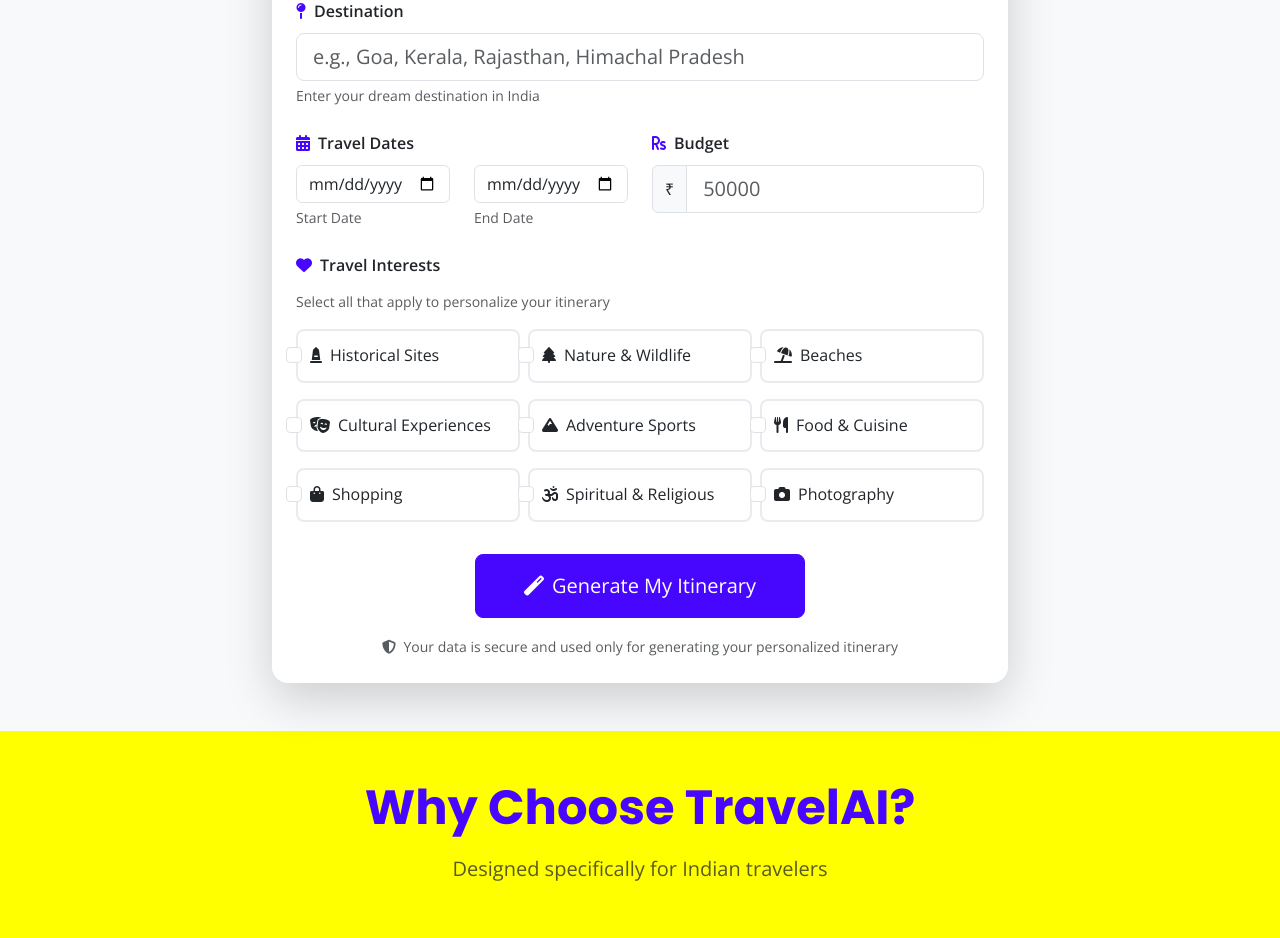
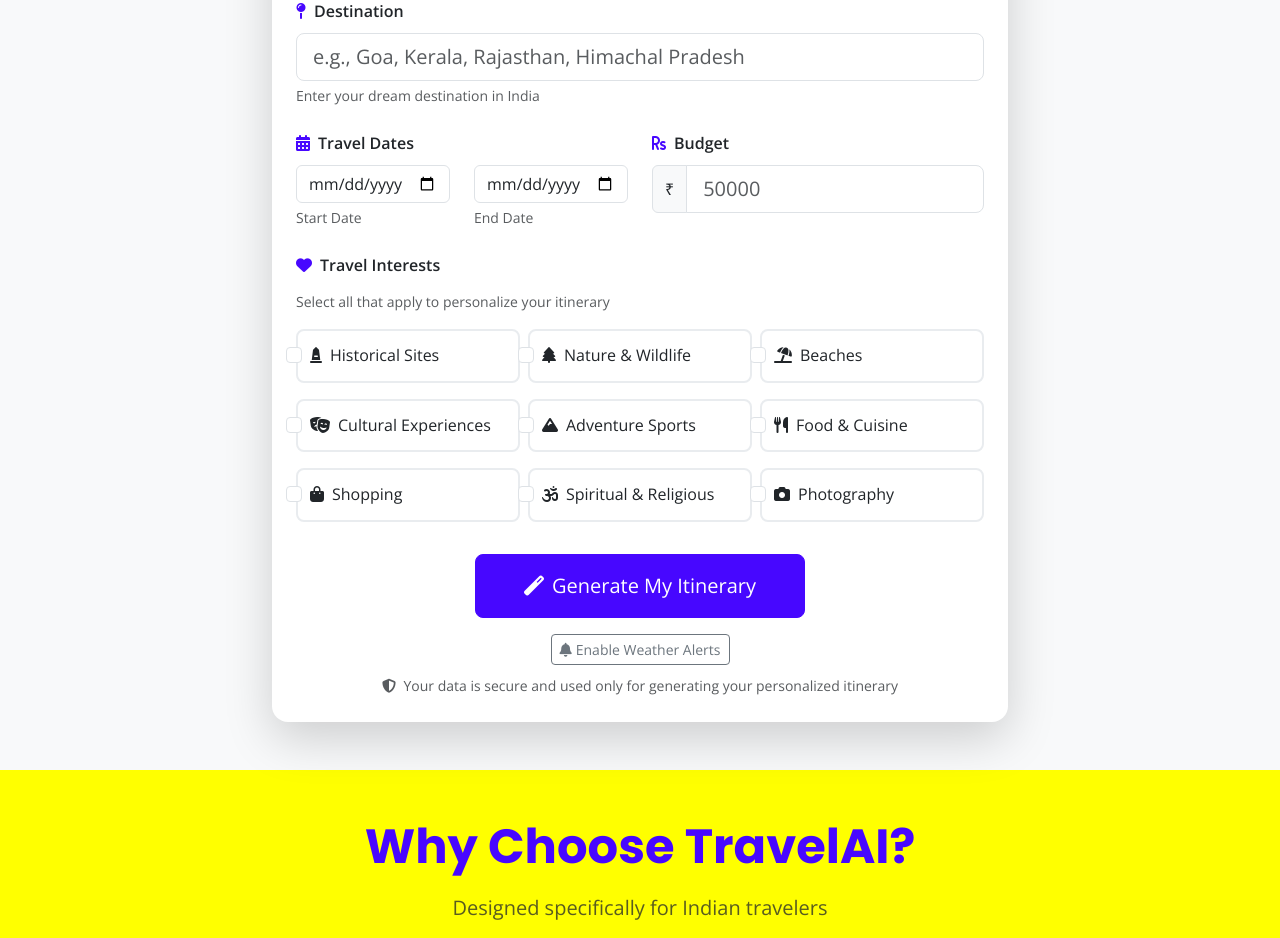
Before and after one commit to vaibhavanuragi2004/travel_itinerary_proj, a Flask app: page / in a window 1280 px wide. Shown: the part 759-1697 px from the top of the page. Run offline with Flask 3, Linux system fonts and the light colour scheme.

Commit message:
Notify users of upcoming weather events for travel destinations
Implements weather alerts using the `requests` library, adds a weather API endpoint, and integrates weather notifications into the app.js.

Replit-Commit-Author: Agent
Replit-Commit-Session-Id: d3386e37-e21e-4509-bb0c-e77e1919129a
Replit-Commit-Screenshot-Url: https://storage.googleapis.com/screenshot-production-us-central1/1c6af091-5cf0-46fe-9b91-fd2a57d08cc8/6db457fe-2318-4736-9228-d20d296d5374.jpg

```diff
--- a/pyproject.toml
+++ b/pyproject.toml
@@ -12,6 +12,7 @@ dependencies = [
     "openai>=1.82.1",
     "psycopg2-binary>=2.9.10",
     "python-dotenv>=1.1.0",
+    "requests>=2.32.4",
     "sqlalchemy>=2.0.41",
     "werkzeug>=3.1.3",
 ]
--- a/routes.py
+++ b/routes.py
@@ -2,8 +2,9 @@ from flask import render_template, request, redirect, url_for, flash, jsonify
 from app import app, db
 from models import TravelItinerary, Checkpoint
 from ai_service import generate_travel_itinerary
+from weather_service import weather_service
 import json
-from datetime import datetime
+from datetime import datetime, timedelta
 
 @app.route('/')
 def index():
@@ -44,7 +45,9 @@ def generate_itinerary():
         itinerary = TravelItinerary(
             destination=destination,
             duration=duration,
-            budget=budget
+            budget=budget,
+            start_date=start_date.date() if start_date_str else None,
+            end_date=end_date.date() if end_date_str else None
         )
         itinerary.set_interests_list(interests)
         itinerary.set_itinerary_data(itinerary_data)
@@ -165,6 +168,56 @@ def reorder_checkpoints():
         app.logger.error(f"Error reordering checkpoints: {e}")
         return jsonify({'success': False, 'error': 'Failed to reorder checkpoints'})
 
+@app.route('/api/weather-alerts', methods=['GET'])
+def get_weather_alerts():
+    """API endpoint to get weather alerts for upcoming trips"""
+    try:
+        alerts = []
+        tomorrow = datetime.now().date() + timedelta(days=1)
+
+        # Get all itineraries with start dates in the next 7 days
+        upcoming_itineraries = TravelItinerary.query.filter(
+            TravelItinerary.start_date >= tomorrow,
+            TravelItinerary.start_date <= tomorrow + timedelta(days=7)
+        ).all()
+
+        for itinerary in upcoming_itineraries:
+            if itinerary.start_date:
+                weather_alert = weather_service.check_severe_weather(
+                    itinerary.destination,
+                    datetime.combine(itinerary.start_date, datetime.min.time())
+                )
+
+                if weather_alert:
+                    alerts.append({
+                        'destination': itinerary.destination,
+                        'travel_date': itinerary.start_date.isoformat(),
+                        'severity': weather_alert['severity'],
+                        'weather': {
+                            'description': weather_alert['alert_message'],
+                            'temp': weather_alert['conditions'][0]['temperature'] if weather_alert['conditions'] else 0
+                        }
+                    })
+
+        return jsonify(alerts)
+
+    except Exception as e:
+        app.logger.error(f"Error getting weather alerts: {e}")
+        return jsonify([])
+
+@app.route('/api/weather/<destination>', methods=['GET'])
+def get_destination_weather(destination):
+    """Get current weather for a destination"""
+    try:
+        weather_data = weather_service.get_current_weather(destination)
+        if weather_data:
+            return jsonify(weather_data)
+        else:
+            return jsonify({'error': 'Weather data not available'}), 404
+    except Exception as e:
+        app.logger.error(f"Error getting weather for {destination}: {e}")
+        return jsonify({'error': 'Weather service unavailable'}), 500
+
 @app.errorhandler(404)
 def not_found(error):
     return render_template('404.html'), 404
--- a/static/js/app.js
+++ b/static/js/app.js
@@ -14,6 +14,14 @@ document.addEventListener('DOMContentLoaded', function() {
 
     // Initialize date validation
     initializeDateValidation();
+
+    // Initialize weather notifications
+    const notificationBtn = document.getElementById('enableNotifications');
+    if (notificationBtn) {
+        notificationBtn.addEventListener('click', function() {
+            window.TravelAI.requestNotificationPermission();
+        });
+    }
 });
 
 function initializeApp() {
--- a/templates/index.html
+++ b/templates/index.html
@@ -181,6 +181,11 @@
                                     <i class="fas fa-magic me-2"></i>Generate My Itinerary
                                 </button>
                                 <div class="mt-3">
+                                    <button type="button" id="enableNotifications" class="btn btn-outline-secondary btn-sm">
+                                        <i class="fas fa-bell me-1"></i>Enable Weather Alerts
+                                    </button>
+                                </div>
+                                <div class="mt-2">
                                     <small class="text-muted">
                                         <i class="fas fa-shield-alt me-1"></i>
                                         Your data is secure and used only for generating your personalized itinerary
```
Also changed, not shown: 1 other file.
